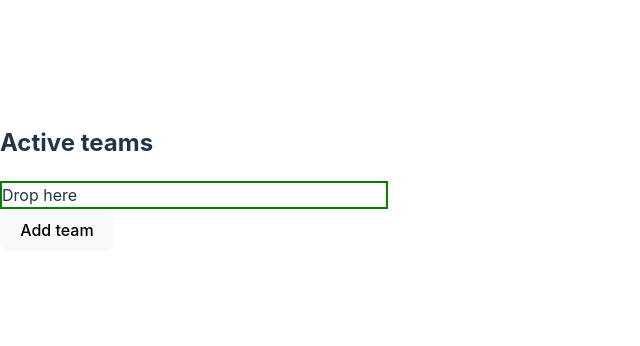
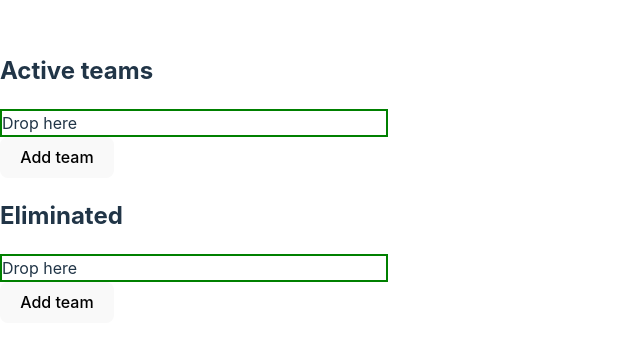
Before and after one commit to LIBERCOSOFT/beachvolleyball, a React (Vite) app: page / in a window 1280 px wide. Shown: the part 222-568 px from the top of the page, without its empty margins (0-640 px from the left). Built offline with nearby package versions, Linux system fonts and the light colour scheme.

Commit message:
Implement the eliminated functionalities as the active team

```diff
--- a/src/components/ActiveTeamsComponent.jsx
+++ b/src/components/ActiveTeamsComponent.jsx
@@ -1,6 +1,8 @@
 /* eslint-disable react/prop-types */
+import { useRef, useEffect, useState } from 'react';
+
 const ActiveTeamsComponent = ({
-  activeTeams,
+  teams,
   handleAddTeam,
   handleNameInput,
   handleScoreDecrease,
@@ -8,17 +10,30 @@ const ActiveTeamsComponent = ({
   handleTransfer,
   handleDelete,
 }) => {
+  const myListRef = useRef(null);
+  const [isEmpty, setIsEmpty] = useState(true);
+
+  useEffect(() => {
+    if (myListRef.current === null) {
+      setIsEmpty(true);
+    } else if (myListRef.current.getElementsByTagName('li').length < 1) {
+      setIsEmpty(true);
+    } else {
+      setIsEmpty(false);
+    }
+  }, [teams]);
+
   return (
     <div>
       <h2>Active teams</h2>
-      {activeTeams.length < 1 && (
+      {isEmpty && (
         <div style={{ border: '2px solid green', width: '30vw' }}>
           Drop here
         </div>
       )}
-      {activeTeams.length > 0 && (
-        <ul>
-          {activeTeams.map(
+      {teams.length > 0 && (
+        <ul ref={myListRef}>
+          {teams.map(
             (team, index) =>
               team.active && (
                 <li key={index}>
@@ -34,7 +49,7 @@ const ActiveTeamsComponent = ({
                   >
                     -
                   </button>
-                  <span>{activeTeams[index].score}</span>
+                  <span>{teams[index].score}</span>
                   <button
                     type='button'
                     onClick={() => handleScoreIncrease(index)}
@@ -52,7 +67,7 @@ const ActiveTeamsComponent = ({
           )}
         </ul>
       )}
-      <button type='button' onClick={handleAddTeam}>
+      <button type='button' onClick={() => handleAddTeam('active')}>
         Add team
       </button>
     </div>
--- a/src/components/EliminatedTeamComponent.jsx
+++ b/src/components/EliminatedTeamComponent.jsx
@@ -0,0 +1,77 @@
+/* eslint-disable react/prop-types */
+import { useRef, useEffect, useState } from 'react';
+
+const EliminatedTeamsComponent = ({
+  teams,
+  handleAddTeam,
+  handleNameInput,
+  handleScoreDecrease,
+  handleScoreIncrease,
+  handleTransfer,
+  handleDelete,
+}) => {
+  const ulRef = useRef(null);
+  const [isEmpty, setIsEmpty] = useState(true);
+
+  useEffect(() => {
+    if (ulRef.current === null) {
+      setIsEmpty(true);
+    } else if (ulRef.current.getElementsByTagName('li').length < 1) {
+      setIsEmpty(true);
+    } else {
+      setIsEmpty(false);
+    }
+  }, [teams]);
+
+  return (
+    <div>
+      <h2>Eliminated</h2>
+      {isEmpty && (
+        <div style={{ border: '2px solid green', width: '30vw' }}>
+          Drop here
+        </div>
+      )}
+      {teams.length > 0 && (
+        <ul ref={ulRef}>
+          {teams.map(
+            (team, index) =>
+              !team.active && (
+                <li key={index}>
+                  <button type='button'>Drag</button>
+                  <input
+                    type='text'
+                    value={team.name}
+                    onChange={(e) => handleNameInput(e, index)}
+                  />
+                  <button
+                    type='button'
+                    onClick={() => handleScoreDecrease(index)}
+                  >
+                    -
+                  </button>
+                  <span>{teams[index].score}</span>
+                  <button
+                    type='button'
+                    onClick={() => handleScoreIncrease(index)}
+                  >
+                    +
+                  </button>
+                  <button type='button' onClick={() => handleTransfer(index)}>
+                    Transfer
+                  </button>
+                  <button type='button' onClick={() => handleDelete(index)}>
+                    Delete
+                  </button>
+                </li>
+              ),
+          )}
+        </ul>
+      )}
+      <button type='button' onClick={() => handleAddTeam('eliminated')}>
+        Add team
+      </button>
+    </div>
+  );
+};
+
+export default EliminatedTeamsComponent;
--- a/src/pages/Homepage.jsx
+++ b/src/pages/Homepage.jsx
@@ -1,17 +1,18 @@
 import { useState } from 'react';
 // import TimerComponent from '../components/TimerComponent';
 import ActiveTeamsComponent from '../components/ActiveTeamsComponent';
+import EliminatedTeamsComponent from '../components/EliminatedTeamComponent';
 
 const Homepage = () => {
   const [teams, setTeams] = useState([]);
 
-  const handleAddTeam = () => {
+  const handleAddTeam = (type) => {
     setTeams([
       ...teams,
       {
         name: '',
         score: 0,
-        active: true,
+        active: type === 'active' ? true : false,
       },
     ]);
   };
@@ -48,13 +49,20 @@ const Homepage = () => {
     setTeams(newTeams);
   };
 
-  // Eliminated Teams Component
-
   return (
     <>
       {/* <TimerComponent /> */}
       <ActiveTeamsComponent
-        activeTeams={teams}
+        teams={teams}
+        handleAddTeam={handleAddTeam}
+        handleNameInput={handleNameInput}
+        handleScoreDecrease={handleScoreDecrease}
+        handleScoreIncrease={handleScoreIncrease}
+        handleTransfer={handleTransfer}
+        handleDelete={handleDelete}
+      />
+      <EliminatedTeamsComponent
+        teams={teams}
         handleAddTeam={handleAddTeam}
         handleNameInput={handleNameInput}
         handleScoreDecrease={handleScoreDecrease}
```
